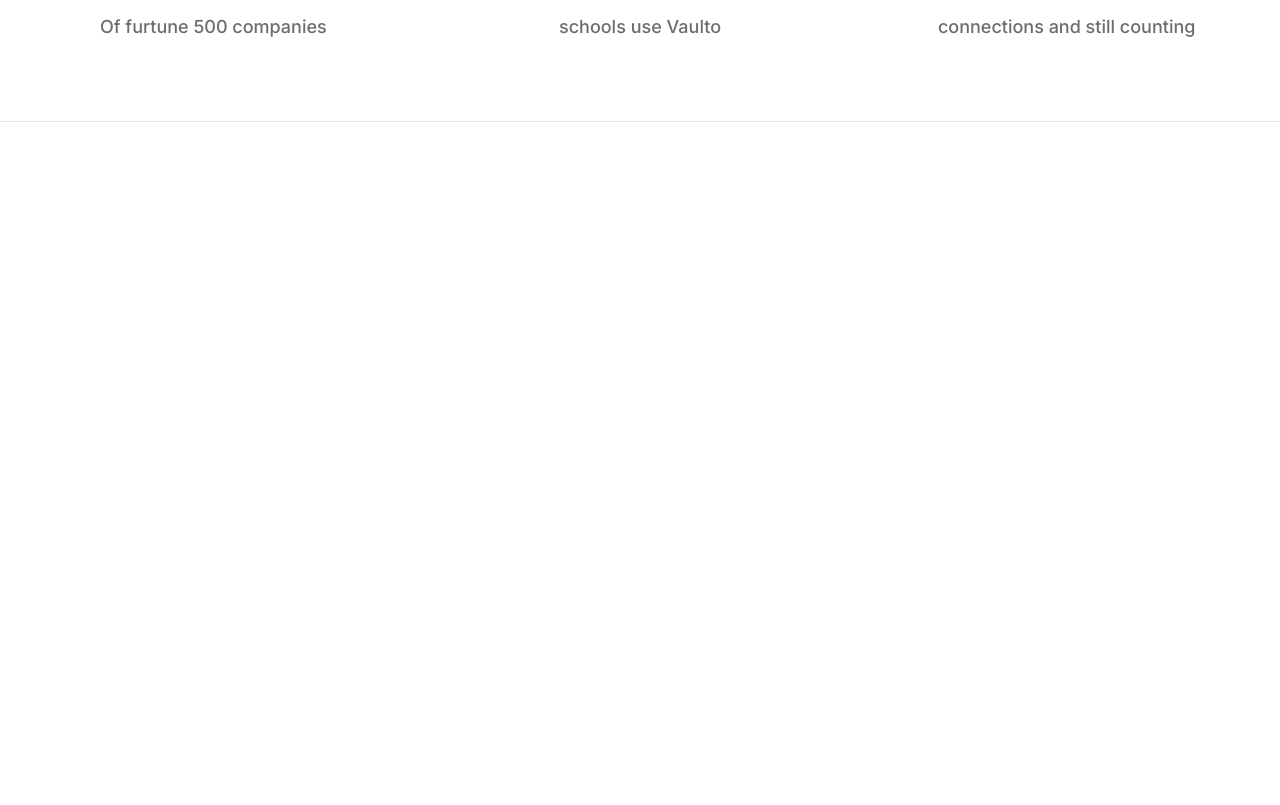
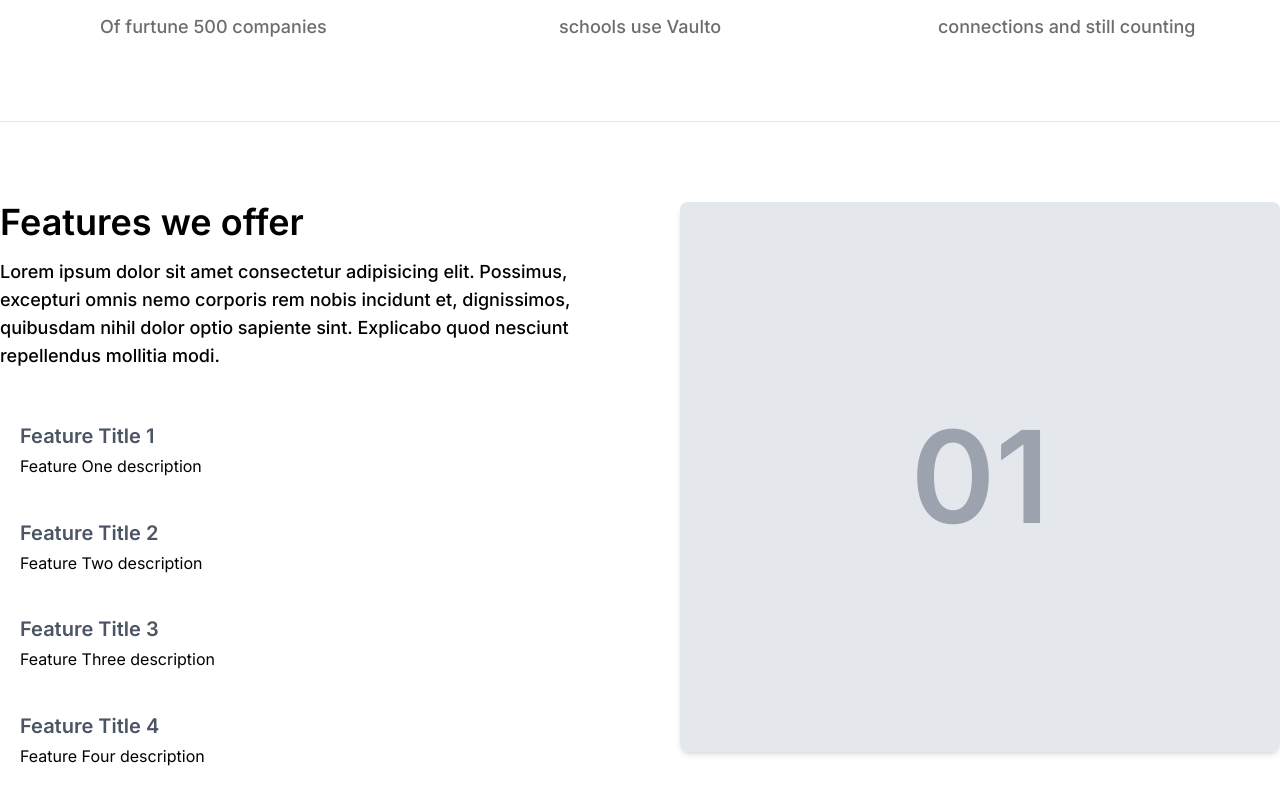
Before and after one commit to Erasmus001/vaulto, a Next.js app: page / in a window 1280 px wide. Shown: the part 1670-2475 px from the top of the page. Before the commit the page ends 1792 px from the top, so only its background shows below. Built offline with nearby package versions, Linux system fonts and the light colour scheme.

Commit message:
minor update

```diff
--- a/src/app/(homepage)/page.jsx
+++ b/src/app/(homepage)/page.jsx
@@ -1,4 +1,5 @@
 import Hero from "@/components/homepage/Banner";
+import FeatureLists from "@/components/homepage/FeatureLists";
 import Header from "@/components/homepage/Header";
 import Stats from "@/components/homepage/Stats";
 
@@ -8,6 +9,7 @@ export default function Homepage() {
       <Header />
       <Hero />
       <Stats />
+      <FeatureLists />
     </main>
   );
 }
--- /dev/null
+++ b/src/components/homepage/FeatureLists.jsx
@@ -0,0 +1,71 @@
+/* eslint-disable jsx-a11y/aria-props */
+"use client";
+
+import { features } from "@/dummy";
+import { useState } from "react";
+import { toast } from "sonner";
+
+export default function FeatureLists() {
+  const [numbers, setNumbers] = useState(["01", "02", "03", "04"]);
+  const [activeNumber, setActiveNumber] = useState(numbers[0]);
+
+  // console.log(activeNumber, "active-number");
+
+  function handleFeatureChange(index) {
+    // todo: .....
+
+    setActiveNumber(index);
+    toast.info("clicked", activeNumber);
+  }
+
+  return (
+    <section className="xl:w-full w-full">
+      <div className="xl:max-w-[1440px] mx-auto xl:w-full py-20 xl:flex xl:items-start xl:justify-between xl:gap-20">
+        <div className="xl:w-full xl:flex xl:items-start xl:justify-start xl:flex-col xl:gap-8">
+          <div className="xl:w-full xl:flex xl:items-start xl:justify-start xl:flex-col xl:gap-4">
+            <h2 className="xl:text-4xl xl:font-semibold">Features we offer</h2>
+            <p className="xl:text-lg xl:font-medium xl:text-secondary-600 leading-[1.3]">
+              Lorem ipsum dolor sit amet consectetur adipisicing elit. Possimus,
+              excepturi omnis nemo corporis rem nobis incidunt et, dignissimos,
+              quibusdam nihil dolor optio sapiente sint. Explicabo quod nesciunt
+              repellendus mollitia modi.
+            </p>
+          </div>
+          <div className="xl:w-full xl:flex xl:items-start xl:justify-start xl:flex-col">
+            {features?.map((feature) => (
+              <FeatureCard
+                key={feature?.featureId}
+                feature={feature}
+                onChange={() => handleFeatureChange(feature?.featureIndex)}
+              />
+            ))}
+          </div>
+        </div>
+        <div className="w-full xl:h-[550px] xl:rounded-lg xl:overflow-hidden xl:shadow-md">
+          <div className="xl:w-full xl:h-full bg-[#e4e8ed] xl:flex xl:items-center xl:justify-center">
+            <h2 className="xl:text-9xl xl:text-gray-400 xl:font-semibold">
+              {activeNumber}
+            </h2>
+          </div>
+        </div>
+      </div>
+    </section>
+  );
+}
+
+function FeatureCard({ feature, onChange }) {
+  return (
+    <div
+      className="w-full xl:flex xl:items-start xl:justify-start xl:flex-col xl:gap-3 xl:hover:bg-secondary-100 transition-colors ease-in-out xl:p-5 xl:rounded-lg cursor-pointer"
+      onClick={onChange}
+      aria-role="button"
+    >
+      <div className="xl:w-full xl:flex xl:items-start xl:justify-start xl:flex-col xl:gap-1">
+        <h3 className="text-xl font-semibold text-gray-600">
+          {feature?.featureTitle}
+        </h3>
+        <p>{feature?.featureDescription}</p>
+      </div>
+    </div>
+  );
+}
--- a/src/components/homepage/Stats.jsx
+++ b/src/components/homepage/Stats.jsx
@@ -2,7 +2,7 @@ import { statsInfo } from "@/dummy";
 
 export default function Stats() {
   return (
-    <div className="w-full">
+    <section className="w-full">
       <div className="xl:max-w-[1440px] mx-auto xl:w-full xl:grid xl:grid-cols-3 py-20 border-b border-b-secondary-100">
         {statsInfo?.map((statInfo) => (
           <StatCard
@@ -12,7 +12,7 @@ export default function Stats() {
           />
         ))}
       </div>
-    </div>
+    </section>
   );
 }
 
--- a/src/dummy/index.js
+++ b/src/dummy/index.js
@@ -15,3 +15,36 @@ export const statsInfo = [
     value: "3.5B",
   },
 ];
+
+export const pricingPlans = [];
+
+export const features = [
+  {
+    featureId: 1,
+    featureTitle: "Feature Title 1",
+    featureDescription: "Feature One description",
+    featureIndex: "01",
+    featureImg: "",
+  },
+  {
+    featureId: 1,
+    featureTitle: "Feature Title 2",
+    featureDescription: "Feature Two description",
+    featureIndex: "02",
+    featureImg: "",
+  },
+  {
+    featureId: 1,
+    featureTitle: "Feature Title 3",
+    featureDescription: "Feature Three description",
+    featureIndex: "03",
+    featureImg: "",
+  },
+  {
+    featureId: 1,
+    featureTitle: "Feature Title 4",
+    featureDescription: "Feature Four description",
+    featureIndex: "04",
+    featureImg: "",
+  },
+];
```
